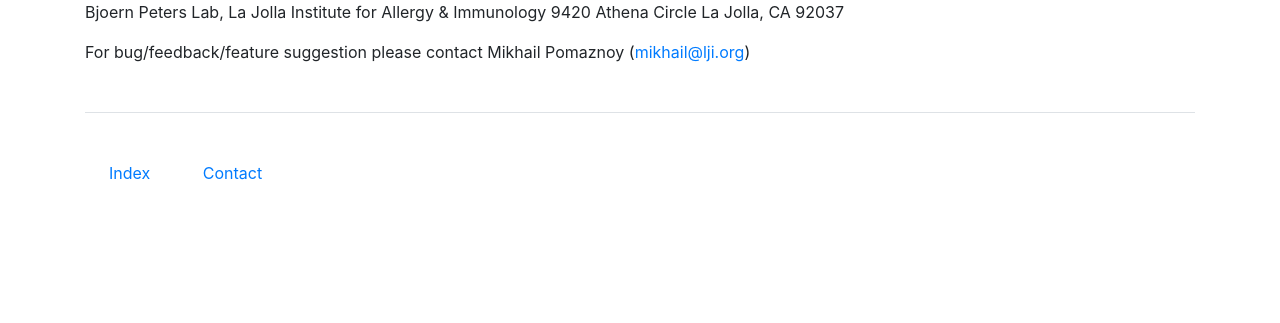
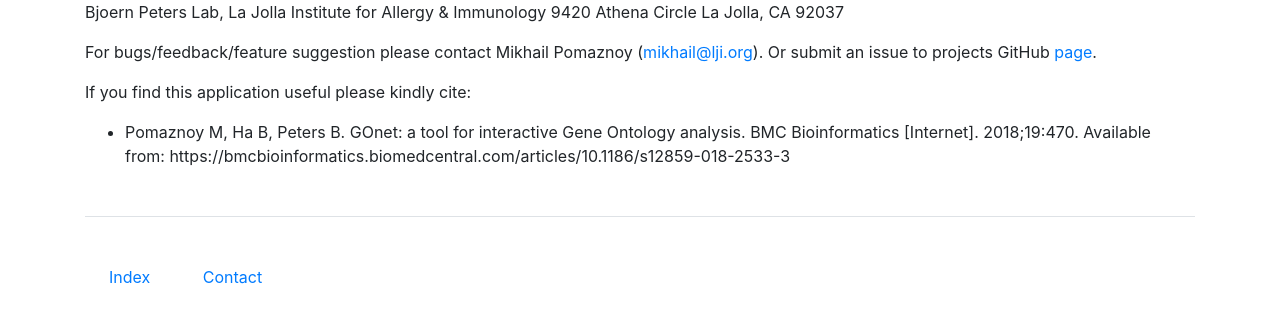
Before and after one commit to mikpom/gonet, a Django app: page /GOnet/doc/contact in a window 1280 px wide. Shown: the part 112-435 px from the top of the page. Run offline with Django 3.2, Linux system fonts and the light colour scheme; parts of the project's set-up code (start-up, migrations or seed data) failed here and were passed over; some libraries are stand-ins or nearby versions.

Commit message:
Post-publication fixes
* Add ad-hoc redirect for publication link.

* Add citation.

* Suggest Annotation analysis if nothing is enriched

```diff
--- a/gonet/urls.py
+++ b/gonet/urls.py
@@ -14,6 +14,7 @@
     url(r'^expr(?P<jobid>.+)/(?P<celltype>.*)$', views.expr_values, name='GOnet-get-expression'),
     url(r'^job(?P<jobid>.+)/txt_res', views.serve_res_txt, name='GOnet-txt-res'),
     url(r'^job(?P<jobid>.+)/csv_res', views.serve_res_csv, name='GOnet-csv-res'),
-    url(r'^doc/(?P<doc_entry>.+)$', views.doc_part, name='doc-part')
+    url(r'^doc/(?P<doc_entry>.+)$', views.doc_part, name='doc-part'),
+    url(r'^\)$', views.adhoc_job_submission, name='GOnet-adhoc-submit-form'),
 
 ]
--- a/gonet/views.py
+++ b/gonet/views.py
@@ -179,3 +179,6 @@
         return render(request, 'gonet/docs/GOnet_docs_contact.html')
     elif doc_entry == 'enrich_bg':
         return render(request, 'gonet/docs/GOnet_docs_enrich_bg.html')
+
+def adhoc_job_submission(request):
+    return HttpResponseRedirect(urls.reverse('GOnet-submit-form'))
--- a/templates/gonet/docs/GOnet_docs_contact.html
+++ b/templates/gonet/docs/GOnet_docs_contact.html
@@ -5,5 +5,8 @@
         9420 Athena Circle
         La Jolla, CA 92037
     </p>
-    <p>For bug/feedback/feature suggestion please contact Mikhail Pomaznoy (<a href="mailto:mikhail@lji.org">mikhail@lji.org</a>)</p>
+    <p>For bugs/feedback/feature suggestion please contact Mikhail Pomaznoy (<a href="mailto:mikhail@lji.org">mikhail@lji.org</a>). Or submit an issue to projects GitHub <a href="https://github.com/mikpom/gonet">page</a>.</p>
+    <p>If you find this application useful please kindly cite:
+        <ul><li>Pomaznoy M, Ha B, Peters B. GOnet: a tool for interactive Gene Ontology analysis. BMC Bioinformatics [Internet]. 2018;19:470. Available from: https://bmcbioinformatics.biomedcentral.com/articles/10.1186/s12859-018-2533-3</li></ul>
+    </p>
 {% endblock %}
--- a/templates/gonet/graph_result.html
+++ b/templates/gonet/graph_result.html
@@ -234,7 +234,8 @@
                     </div>
                     <div class="modal-body">
                         <p>No GO categories were found to be statistically significantly enriched in the list submitted (with FDR q-value restricted to {{ qvalue }}).</p>
-                        <p>You might also want to check correctness of ID conversion.</p>
+                        <p>You might also want to check correctness of ID conversion (click "Export data" -> "ID mapping").</p>
+                        <p>You may also try <span class="font-weight-bold">"Annotation"</span> analysis. See <a href="{% url 'doc-part' 'analysis_types'%}">here</a> for more information.</p>
                     </div>
                     <div class="modal-footer">
                         <div class="btn-group my-2">
```
